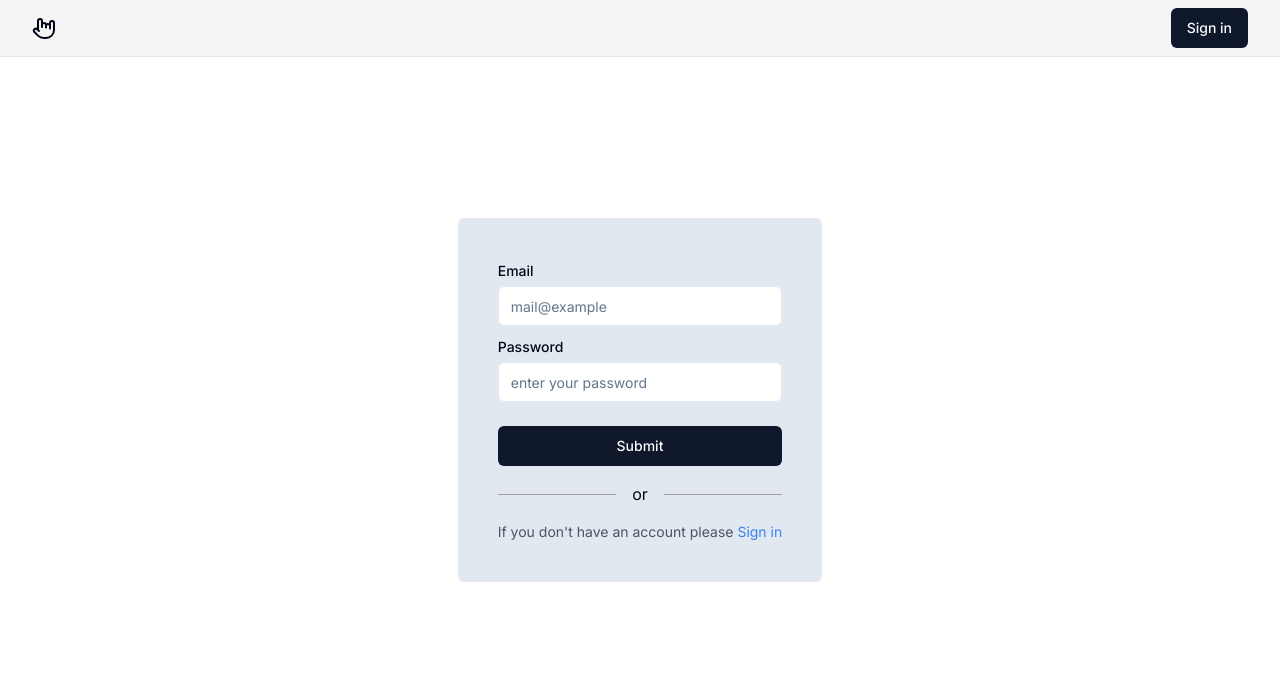
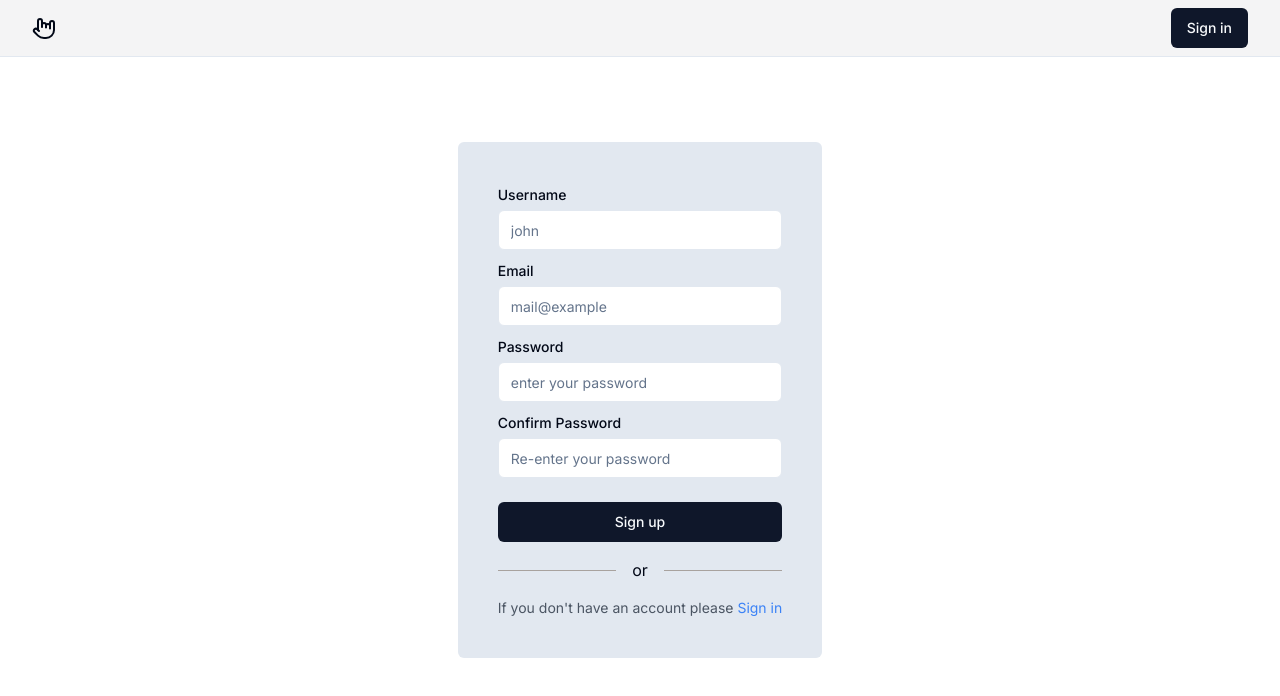
Before and after one commit to hermesonbastos/next-auth, a Next.js app: page /sign-up in a window 1280 px wide. Shown: the top 696 px of the page. Built offline with nearby package versions, Linux system fonts and the light colour scheme.

Commit message:
feat: sign up form

```diff
--- a/src/components/form/SignInForm.tsx
+++ b/src/components/form/SignInForm.tsx
@@ -30,6 +30,10 @@ const SignInForm = () => {
 
   const form = useForm<z.infer<typeof FormSchema>>({
     resolver: zodResolver(FormSchema),
+    defaultValues: {
+      email: '',
+      password: '',
+    }
   });
 
   return (
@@ -78,7 +82,7 @@ const SignInForm = () => {
         If you don&apos;t have an account&nbsp;please
         <Link className="text-blue-500 hover:underline" href="/sign-up">
           {" "}
-          Sign up
+          Sign in
         </Link>{" "}
       </p>
     </Form>
--- a/src/components/form/SignUpForm.tsx
+++ b/src/components/form/SignUpForm.tsx
@@ -16,11 +16,16 @@ import { Button } from "../ui/button";
 import Link from "next/link";
 
 const FormSchema = z.object({
+  username: z.string().min(1, 'Username is required').max(30),
   email: z.string().min(1, "Email is required").email("Invalid email"),
   password: z
     .string()
     .min(1, "Password is required")
     .min(8, "Password must have than 8 characters"),
+  confirmPassword: z.string().min(1, 'Password confirmation is required'),
+}).refine((data) => data.password === data.confirmPassword, {
+  path: ['confirmPassword'],
+  message: 'Passwords do not match',
 });
 
 const SignUpForm = () => {
@@ -30,6 +35,12 @@ const SignUpForm = () => {
 
   const form = useForm<z.infer<typeof FormSchema>>({
     resolver: zodResolver(FormSchema),
+    defaultValues: {
+      username: '',
+      email: '',
+      password: '',
+      confirmPassword: '',
+    }
   });
 
   return (
@@ -38,14 +49,31 @@ const SignUpForm = () => {
         <div className="space-y-2">
           <FormField
             control={form.control}
+            name="username"
+            render={({ field }) => (
+              <FormItem>
+                <FormLabel className="font-medium">Username</FormLabel>
+                <FormControl>
+                  <Input className="mt-1" placeholder="john" {...field} />
+                </FormControl>
+                <FormMessage className="mt-1" />
+              </FormItem>
+            )}
+          />
+          <FormField
+            control={form.control}
             name="email"
             render={({ field }) => (
               <FormItem>
                 <FormLabel className="font-medium">Email</FormLabel>
                 <FormControl>
-                  <Input className="mt-1" placeholder="mail@example" {...field} />
+                  <Input
+                    className="mt-1"
+                    placeholder="mail@example"
+                    {...field}
+                  />
                 </FormControl>
-                <FormMessage />
+                <FormMessage className="mt-1" />
               </FormItem>
             )}
           />
@@ -56,19 +84,38 @@ const SignUpForm = () => {
               <FormItem>
                 <FormLabel className="font-medium">Password</FormLabel>
                 <FormControl>
-                  <Input className="mt-1"
+                  <Input
+                    className="mt-1"
                     placeholder="enter your password"
                     type="password"
                     {...field}
                   />
                 </FormControl>
-                <FormMessage />
+                <FormMessage className="mt-1" />
+              </FormItem>
+            )}
+          />
+          <FormField
+            control={form.control}
+            name="confirmPassword"
+            render={({ field }) => (
+              <FormItem>
+                <FormLabel className="font-medium">Confirm Password</FormLabel>
+                <FormControl>
+                  <Input
+                    className="mt-1"
+                    placeholder="Re-enter your password"
+                    type="password"
+                    {...field}
+                  />
+                </FormControl>
+                <FormMessage className="mt-1" />
               </FormItem>
             )}
           />
         </div>
         <Button className="w-full mt-6" type="submit">
-          Submit
+          Sign up
         </Button>
       </form>
       <div className="mx-auto my-4 flex w-full items-center justify-evenly before:mr-4 before:block before:h-px before:flex-grow before:bg-stone-400 after:ml-4 after:block after:h-px after:flex-grow after:bg-stone-400">
```
